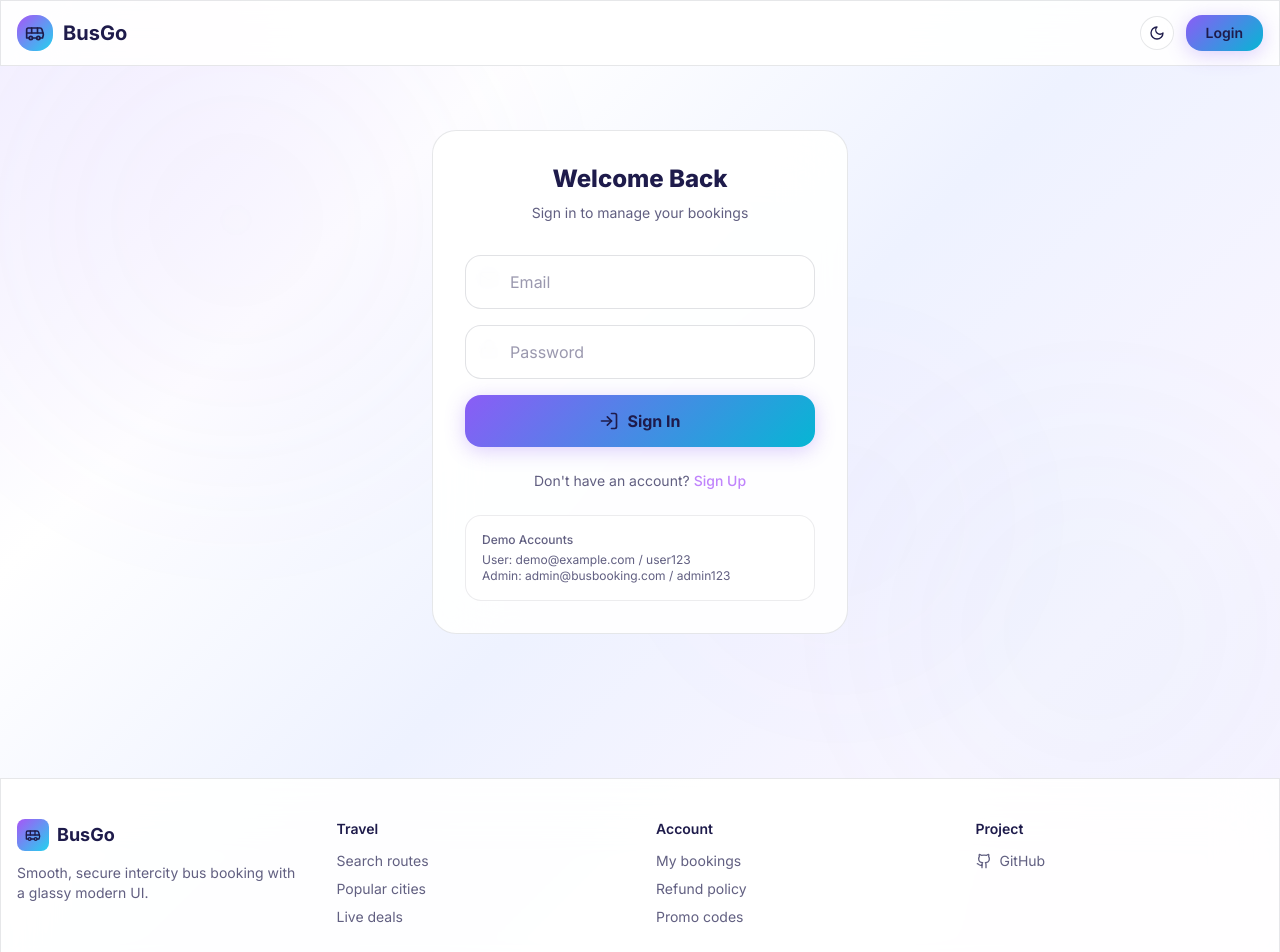
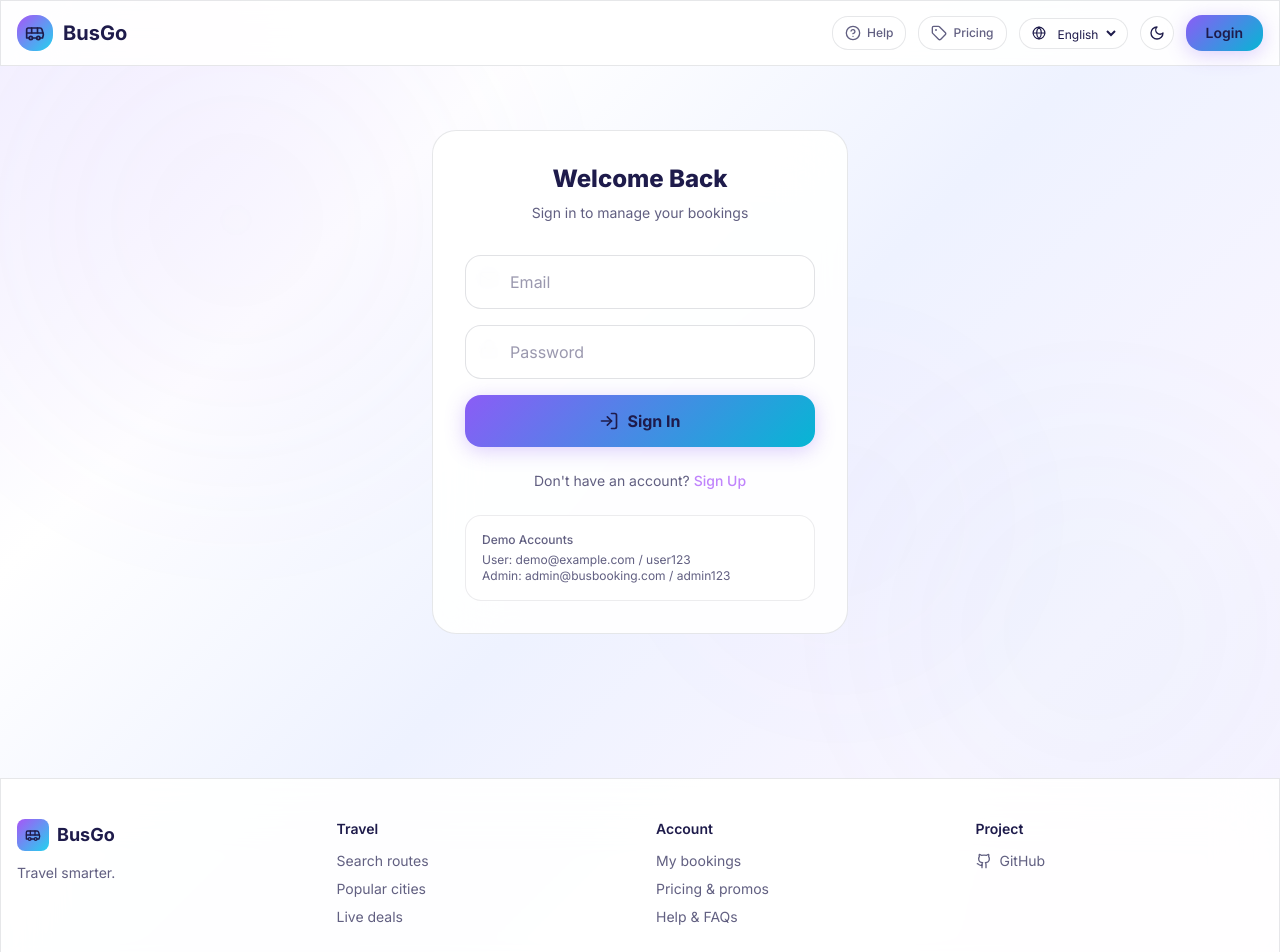
Before and after one commit to Sanjays2402/Bus-Booking-System, a React (Vite) app in the folder client/: page /auth in a window 1280 px wide. Shown: the top 952 px of the page. Built offline with nearby package versions, Linux system fonts and the light colour scheme.

Commit message:
feat(client): localize Navbar/Footer and surface language switcher + help/pricing links

```diff
--- a/client/src/components/Footer.tsx
+++ b/client/src/components/Footer.tsx
@@ -1,6 +1,9 @@
 import { Bus, Github, Heart } from 'lucide-react';
+import { Link } from 'react-router-dom';
+import { useI18n } from '../i18n';
 
 export default function Footer() {
+  const { t } = useI18n();
   return (
     <footer className="glass-strong mt-20 border-t border-white/10">
       <div className="max-w-7xl mx-auto px-4 py-10 grid gap-8 md:grid-cols-4">
@@ -12,7 +15,7 @@ export default function Footer() {
             BusGo
           </div>
           <p className="mt-3 text-sm text-white/60">
-            Smooth, secure intercity bus booking with a glassy modern UI.
+            {t('footer.tagline')}
           </p>
         </div>
         <div>
@@ -27,8 +30,16 @@ export default function Footer() {
           <h4 className="text-white text-sm font-semibold mb-3">Account</h4>
           <ul className="space-y-2 text-sm text-white/60">
             <li>My bookings</li>
-            <li>Refund policy</li>
-            <li>Promo codes</li>
+            <li>
+              <Link to="/pricing" className="hover:text-white">
+                {t('footer.pricing')}
+              </Link>
+            </li>
+            <li>
+              <Link to="/help" className="hover:text-white">
+                {t('footer.help')}
+              </Link>
+            </li>
           </ul>
         </div>
         <div>
--- a/client/src/components/Navbar.tsx
+++ b/client/src/components/Navbar.tsx
@@ -1,11 +1,14 @@
 import { Link, useNavigate } from 'react-router-dom';
-import { Bus, User, LogOut, LayoutDashboard } from 'lucide-react';
+import { Bus, User, LogOut, LayoutDashboard, HelpCircle, Tag } from 'lucide-react';
 import { useAuth } from '../hooks/useAuth';
 import ThemeToggle from './ThemeToggle';
+import LanguageSwitcher from './LanguageSwitcher';
+import { useI18n } from '../i18n';
 
 export default function Navbar() {
   const { user, logout } = useAuth();
   const navigate = useNavigate();
+  const { t } = useI18n();
 
   return (
     <nav className="glass-strong sticky top-0 z-50">
@@ -20,6 +23,23 @@ export default function Navbar() {
           BusGo
         </Link>
         <div className="flex items-center gap-3">
+          <Link
+            to="/help"
+            className="hidden sm:inline-flex btn-glass items-center gap-1.5 px-3 py-2 rounded-xl text-xs font-medium text-white/70 hover:text-white"
+            title={t('nav.help')}
+          >
+            <HelpCircle className="w-4 h-4" />
+            <span className="hidden md:inline">{t('nav.help')}</span>
+          </Link>
+          <Link
+            to="/pricing"
+            className="hidden sm:inline-flex btn-glass items-center gap-1.5 px-3 py-2 rounded-xl text-xs font-medium text-white/70 hover:text-white"
+            title={t('nav.pricing')}
+          >
+            <Tag className="w-4 h-4" />
+            <span className="hidden md:inline">{t('nav.pricing')}</span>
+          </Link>
+          <LanguageSwitcher />
           <ThemeToggle />
           {user ? (
             <>
@@ -36,7 +56,7 @@ export default function Navbar() {
                   className="btn-glass flex items-center gap-2 px-4 py-2 rounded-xl text-sm font-medium text-purple-300 hover:text-purple-200"
                 >
                   <LayoutDashboard className="w-4 h-4" />
-                  Admin
+                  {t('nav.admin')}
                 </Link>
               )}
               <button
@@ -45,14 +65,14 @@ export default function Navbar() {
                   navigate('/');
                 }}
                 className="btn-glass p-2 rounded-xl text-white/50 hover:text-white"
-                aria-label="Sign out"
+                aria-label={t('nav.signOut')}
               >
                 <LogOut className="w-4 h-4" />
               </button>
             </>
           ) : (
             <Link to="/auth" className="btn-glow px-5 py-2 rounded-xl font-semibold text-sm text-white">
-              Login
+              {t('nav.login')}
             </Link>
           )}
         </div>
```
